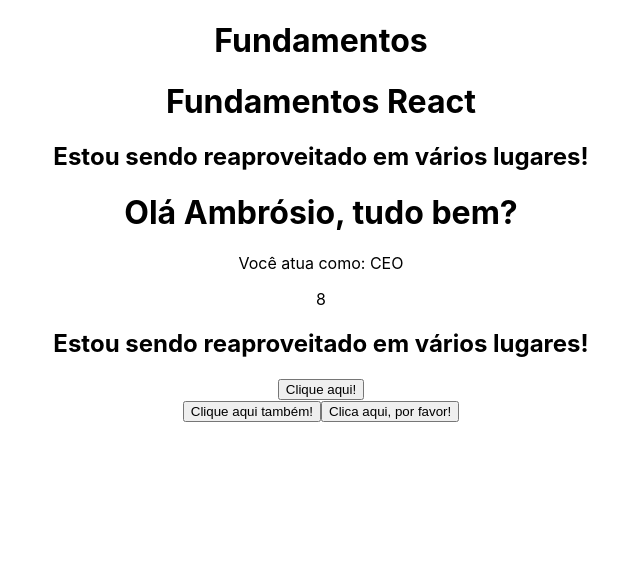
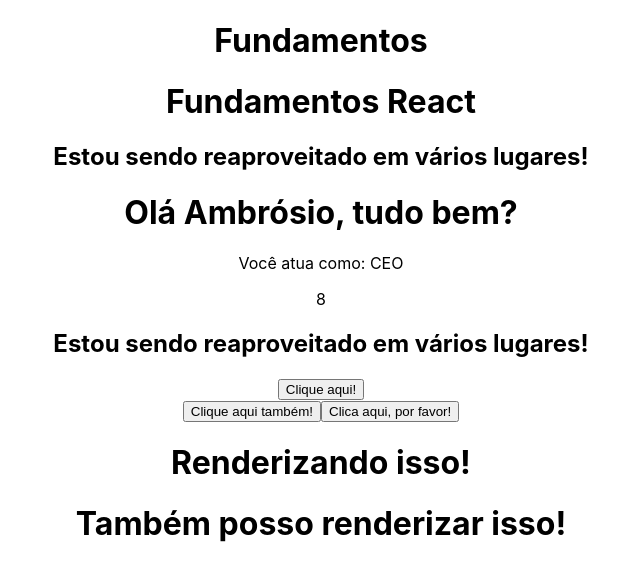
Before and after one commit to tarcisioaraujo/npx-react, a React (Create React App) app in the folder fundamentos/fundamentos/: page / in a window 1280 px wide. Shown: the top 580 px of the page, without its empty margins (319-959 px from the left). Built offline with nearby package versions, Linux system fonts and the light colour scheme.

Commit message:
Função de renderização.

```diff
--- a/fundamentos/fundamentos/src/components/Events.js
+++ b/fundamentos/fundamentos/src/components/Events.js
@@ -2,6 +2,14 @@
   const handleMyEvent = (e) => {
     console.log(e);
     console.log("Ativou o evento!");
+  };
+
+  const renderSomething = (x) => {
+    if (x) {
+      return <h1>Renderizando isso!</h1>;
+    } else {
+      return <h1>Também posso renderizar isso!</h1>;
+    }
   };
 
   return (
@@ -23,6 +31,8 @@
           Clica aqui, por favor!
         </button>
       </div>
+      {renderSomething(true)}
+      {renderSomething(false)}
     </div>
   );
 };
```
